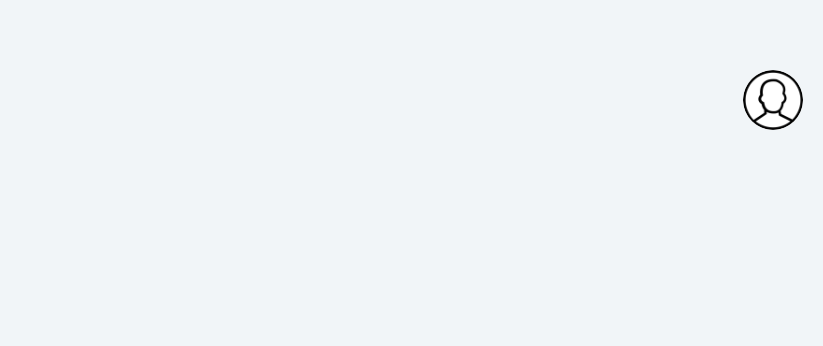
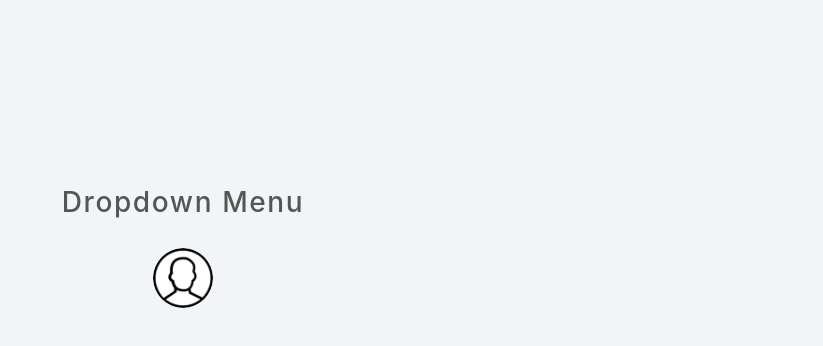
Before and after one commit to VibhourSharma/React-features, a React (Vite) app: page / in a window 1280 px wide. Shown: the part 3345-3691 px from the top of the page, without its empty margins (457-1280 px from the left). Built offline with nearby package versions, Linux system fonts and the light colour scheme.

Commit message:
🚀Day6: Dropdown Menu✅

```diff
--- a/src/components/Dropdown Menu/DropdownMenu.css
+++ b/src/components/Dropdown Menu/DropdownMenu.css
@@ -7,19 +7,13 @@
   --speed: 500ms;
 }
 
-body {
-  margin: 0;
-  font-family: -apple-system, BlinkMacSystemFont, "Segoe UI", "Roboto", "Oxygen",
-    "Ubuntu", "Cantarell", "Fira Sans", "Droid Sans", "Helvetica Neue",
-    sans-serif;
-  -webkit-font-smoothing: antialiased;
-  -moz-osx-font-smoothing: grayscale;
-  background-color: var(--primary-bg);
-}
-
-code {
-  font-family: source-code-pro, Menlo, Monaco, Consolas, "Courier New",
-    monospace;
+.menu-container {
+  display: flex;
+  flex-direction: column;
+  align-items: center;
+  justify-content: center;
+  min-width: 100%;
+  min-height: 100vh;
 }
 
 ul {
@@ -31,11 +25,10 @@ a {
 }
 
 .menu-trigger img {
-  position: absolute;
-  /* top: 20px; */
-  right: 20px;
+  position: relative;
   height: 60px;
   width: 60px;
+  /* left: 750px; */
   border-radius: 50%;
   overflow: hidden;
   cursor: pointer;
@@ -43,8 +36,8 @@ a {
 }
 
 .dropdown-menu {
-  position: absolute;
-  right: 20px;
+  position: relative;
+  right: 70px;
   background-color: #fff;
   border-radius: var(--border-radius);
   padding: 10px 20px;
--- a/src/components/Dropdown Menu/DropdownMenu.jsx
+++ b/src/components/Dropdown Menu/DropdownMenu.jsx
@@ -30,6 +30,7 @@ function DropdownMenu() {
 
   return (
     <div className="menu-container" ref={menuRef}>
+      <h3>Dropdown Menu</h3>
       <div
         className="menu-trigger"
         onClick={() => {
```
